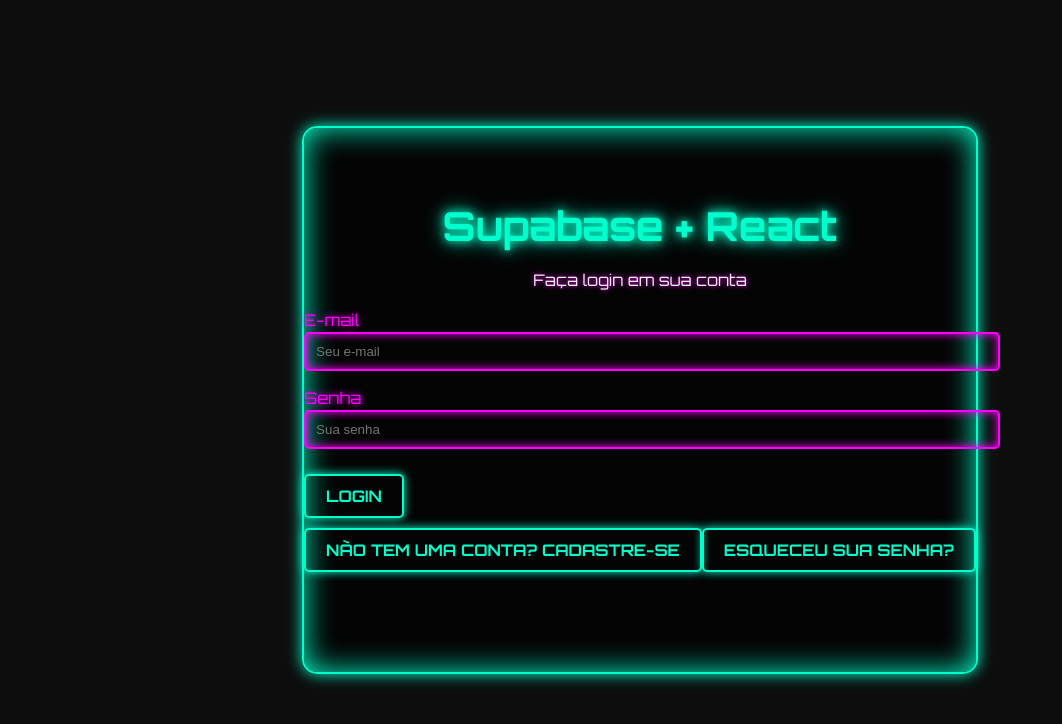
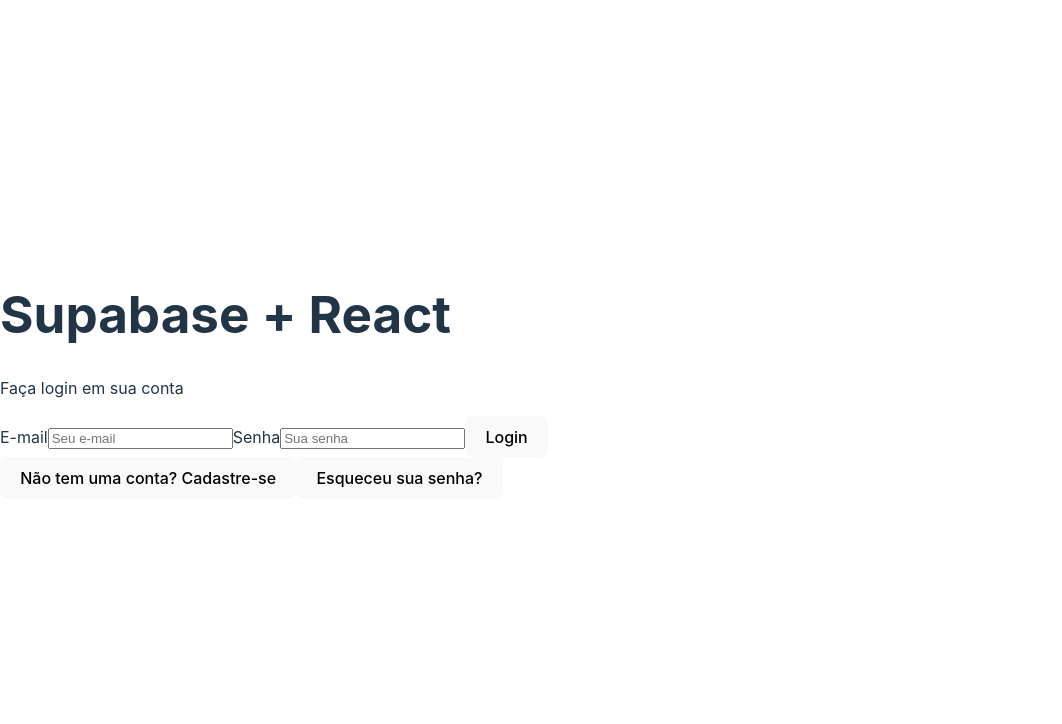
Before and after one commit to olnairgonzagapereira6-code/Contato-tMaps, a React (Vite) app: page / in a window 1280 px wide. Shown: the top 724 px of the page, without its empty margins (0-1062 px from the left). Built offline with nearby package versions, Linux system fonts and the light colour scheme.

Commit message:
chore: Limpa o arquivo App.css

```diff
--- a/src/App.css
+++ b/src/App.css
@@ -1,102 +1 @@
-@import url('https://fonts.googleapis.com/css2?family=Orbitron:wght@400;700&display=swap');
-:root {
-  --neon-pink: #ff00ff;
-  --neon-cyan: #00ffcc;
-  --background-dark: #0d0d0d;
-  --text-light: #f0f0f0;
-}
-
-body {
-  background-color: var(--background-dark);
-  color: var(--text-light);
-  font-family: 'Orbitron', sans-serif; /* A futuristic, neon-friendly font */
-  display: flex;
-  justify-content: center;
-  align-items: center;
-  min-height: 100vh;
-  text-shadow: 0 0 5px #fff, 0 0 10px #fff, 0 0 15px var(--neon-pink), 0 0 20px var(--neon-pink);
-}
-
-.container {
-  background: rgba(0, 0, 0, 0.7);
-  padding: 40px;
-  border-radius: 15px;
-  border: 2px solid var(--neon-cyan);
-  box-shadow: 0 0 15px var(--neon-cyan), 0 0 30px var(--neon-cyan) inset;
-}
-
-h1, .header {
-  color: var(--neon-cyan);
-  text-align: center;
-  font-size: 2.5em;
-  text-shadow: 0 0 10px var(--neon-cyan), 0 0 20px var(--neon-cyan);
-  margin-bottom: 20px;
-}
-
-.description {
-  color: var(--text-light);
-  text-align: center;
-  text-shadow: 0 0 5px var(--neon-pink);
-}
-
-label {
-  color: var(--neon-pink);
-  text-shadow: 0 0 7px var(--neon-pink);
-}
-
-input.inputField, input[type='text'], input[type='email'], input[type='password'], input[type='url'] {
-  background-color: transparent;
-  border: 2px solid var(--neon-pink);
-  color: var(--text-light);
-  padding: 10px;
-  border-radius: 5px;
-  margin-bottom: 15px;
-  width: 100%;
-  box-shadow: 0 0 10px var(--neon-pink) inset;
-  transition: all 0.3s ease;
-}
-
-input.inputField:focus, input[type='text']:focus, input[type='email']:focus, input[type='password']:focus, input[type='url']:focus {
-  outline: none;
-  border-color: var(--neon-cyan);
-  box-shadow: 0 0 15px var(--neon-cyan) inset, 0 0 10px var(--neon-cyan);
-}
-
-.button {
-  background: transparent;
-  border: 2px solid var(--neon-cyan);
-  color: var(--neon-cyan);
-  padding: 10px 20px;
-  border-radius: 5px;
-  cursor: pointer;
-  font-weight: bold;
-  text-transform: uppercase;
-  transition: all 0.3s ease;
-  box-shadow: 0 0 10px var(--neon-cyan);
-  margin-top: 10px;
-}
-
-.button:hover, .button:focus {
-  background-color: var(--neon-cyan);
-  color: var(--background-dark);
-  box-shadow: 0 0 20px var(--neon-cyan), 0 0 30px var(--neon-cyan);
-  text-shadow: none;
-}
-
-.button:disabled {
-  border-color: #555;
-  color: #555;
-  box-shadow: none;
-  cursor: not-allowed;
-}
-
-.avatar img {
-    border: 3px solid var(--neon-pink);
-    border-radius: 50%;
-    box-shadow: 0 0 15px var(--neon-pink);
-}
-
-.error {
-  color: red;
-  text-shadow: 0 0 5px red;
-}
+/* Seu CSS aqui */
```
